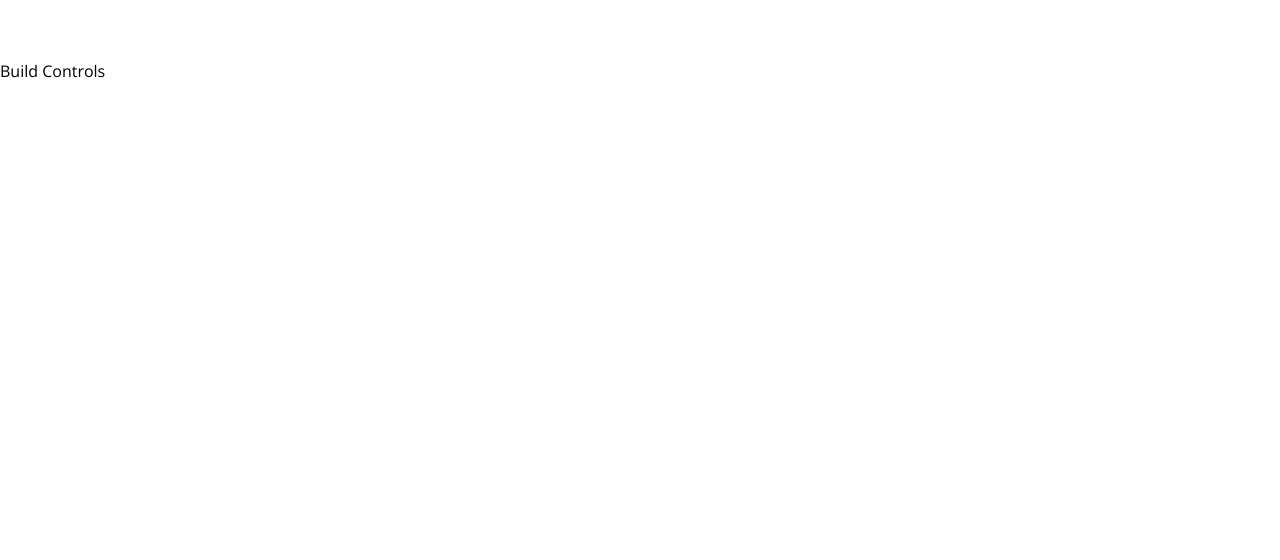
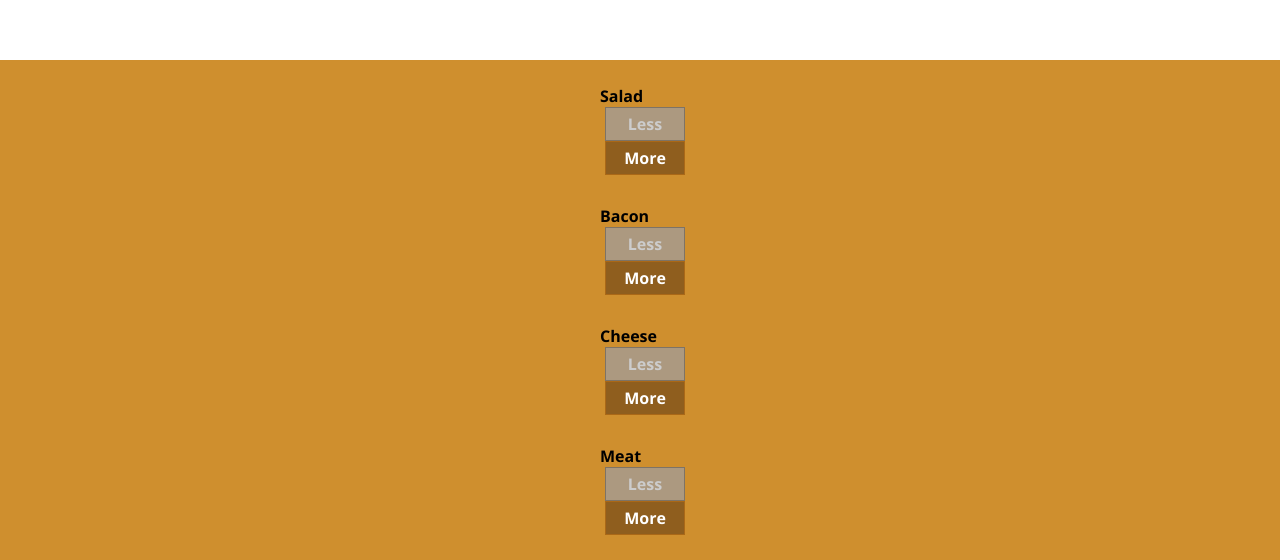
Before and after one commit to xiaot6/BurgerBuilder, a React app in the folder react-app/: page / in a window 1280 px wide. Shown: the part 562-1122 px from the top of the page. Before the commit the page ends 800 px from the top, so only its background shows below. Built offline with nearby package versions, Linux system fonts and the light colour scheme.

Commit message:
more and less button is working

```diff
--- a/react-app/src/components/Burger/BuildControls/BuildControl/BuildControl.js
+++ b/react-app/src/components/Burger/BuildControls/BuildControl/BuildControl.js
@@ -5,8 +5,11 @@
     <div className="BuildControl">
         <div className="Label">
             {props.label}
-            <button className = "Less">Less</button>
-            <button className = "More">More</button>
+            <button className="Less"
+                onClick={props.removed}
+                disabled = {props.disabled}>Less</button>
+            <button className="More"
+                onClick={ props.added}>More</button>
         </div>
     </div>
 );
--- a/react-app/src/components/Burger/BuildControls/BuildControls.js
+++ b/react-app/src/components/Burger/BuildControls/BuildControls.js
@@ -1,9 +1,26 @@
 import React from 'react';
 import "./BuildControls.css"
+import BuildControl from './BuildControl/BuildControl';
 
+const controls = [
+    { label: "Salad", type: "salad" },
+    { label: "Bacon", type: "bacon" },
+    { label: "Cheese", type: "cheese" },
+    { label: "Meat", type: "meat" },
+
+
+];
 const buildControls = (props) => (
     <div className="BuildControls">
-
+        {controls.map(control => (
+            <BuildControl
+                key={control.label}
+                label={control.label}
+                added={() => props.ingredientAdded(control.type)}
+                removed={() => props.ingredientRemoved(control.type)}
+                disabled = {props.disabled[control.type]}
+            />
+        ))}
     </div>
 );
 
--- a/react-app/src/containers/BurgerBuilder/BurgerBuilder.js
+++ b/react-app/src/containers/BurgerBuilder/BurgerBuilder.js
@@ -2,6 +2,16 @@
 
 import Aux from '../../hoc/Aux';
 import Burger from '../../components/Burger/Burger';
+import BuildControls from '../../components/Burger/BuildControls/BuildControls';
+
+
+const INGREDIENT_PRICES = {
+    salad: 0.5,
+    cheese: 0.4,
+    meat: 1.3,
+    bacon: 0.7
+};
+
 
 class BurgerBuilder extends Component {
     // constructor(props) {
@@ -14,14 +24,60 @@
             bacon: 0,
             cheese: 0,
             meat: 0
-        }
+        },
+        totalPrice: 3
     }
 
-    render () {
+    addIngredientHandler = (type) => {
+        const oldCount = this.state.ingredients[type];
+        const updatedCounted = oldCount + 1;
+        const updatedIngredients = {
+            ...this.state.ingredients
+        };
+        updatedIngredients[type] = updatedCounted;
+        const priceAddition = INGREDIENT_PRICES[type];
+        const oldPrice = this.state.totalPrice;
+        const newPrice = oldPrice + priceAddition;
+        this.setState({
+            totalPrice: newPrice,
+            ingredients: updatedIngredients
+        });
+    }
+
+    removeIngredientHandler = (type) => {
+        const oldCount = this.state.ingredients[type];
+        if (oldCount <= 0) {
+            return;
+        }
+        const updatedCounted = oldCount - 1;
+        const updatedIngredients = {
+            ...this.state.ingredients
+        };
+        updatedIngredients[type] = updatedCounted;
+        const priceDeduction = INGREDIENT_PRICES[type];
+        const oldPrice = this.state.totalPrice;
+        const newPrice = oldPrice - priceDeduction;
+        this.setState({
+            totalPrice: newPrice,
+            ingredients: updatedIngredients
+        });
+    }
+
+    render() {
+        const disabledInfo = {
+            ...this.state.ingredients
+        };
+        for (let key in disabledInfo) {
+            disabledInfo[key] = disabledInfo[key] <= 0
+        }
         return (
             <Aux>
                 <Burger ingredients={this.state.ingredients} />
-                <div>Build Controls</div>
+                <BuildControls
+                    ingredientAdded={this.addIngredientHandler}
+                    ingredientRemoved={this.removeIngredientHandler}
+                    disabled={disabledInfo}
+                />
             </Aux>
         );
     }
```
Also changed, not shown: 1 other file (tests, documents, lock files or other folders).
